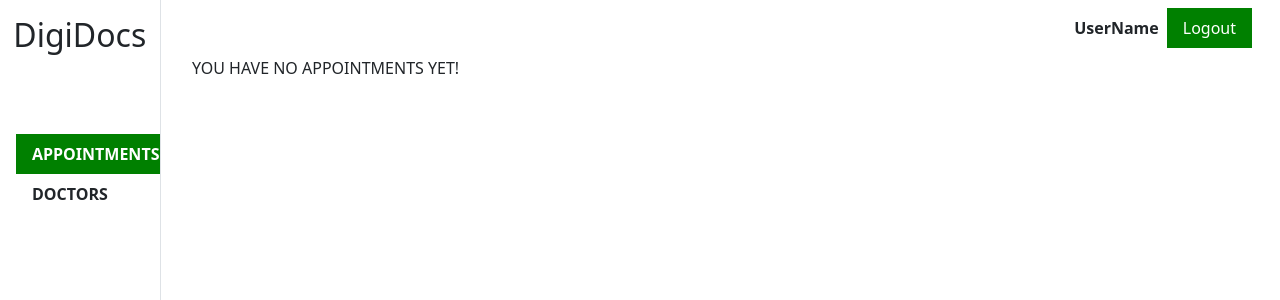
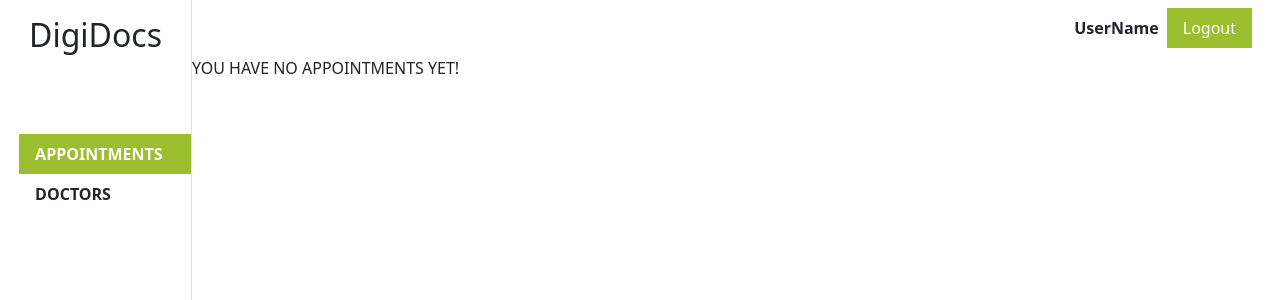
Before and after one commit to Moreneecoder/digidocs-client, a React (Create React App) app: page / in a window 1280 px wide. Shown: the top 300 px of the page. Built offline with nearby package versions, Linux system fonts and the light colour scheme; no server answers; sample sign-in values are in the browser's storage.

Commit message:
Improve colors for app

```diff
--- a/src/containers/Appointments.js
+++ b/src/containers/Appointments.js
@@ -22,7 +22,7 @@ const Appointments = () => {
       return (
         <div className="Appointments">
           <div className="col-12 col-md-6 mx-auto text-center mt-5 py-4">
-            <h2>Your Appointments</h2>
+            <h2>YOUR APPOINTMENTS</h2>
             <span className="text-muted">A list of your medical appointments</span>
             <div className="dotted-border col-3 mx-auto pt-4" />
           </div>
@@ -47,8 +47,8 @@ const Appointments = () => {
                     {idx}
                     .
                   </span>
-                  <span><Link className="text-decoration-none" to={`/appointments/${data.appointment.id}`} state={{ id: data.appointment.id }}>{data.appointment.title}</Link></span>
-                  <span><Link className="text-decoration-none" to={`/doctors/${data.doctor.id}`} state={{ id: data.doctor.id }}>{data.doctor.name}</Link></span>
+                  <span><Link className="app-link text-decoration-none main-text-color" to={`/appointments/${data.appointment.id}`} state={{ id: data.appointment.id }}>{data.appointment.title}</Link></span>
+                  <span><Link className="app-link text-decoration-none main-text-color" to={`/doctors/${data.doctor.id}`} state={{ id: data.doctor.id }}>{data.doctor.name}</Link></span>
                   <span>{data.appointment.time}</span>
                   <span>{data.appointment.time}</span>
                 </div>
--- a/src/containers/Doctors.js
+++ b/src/containers/Doctors.js
@@ -10,6 +10,7 @@ import BlackDoctor from '../images/black-doctor.jpeg';
 import FemaleDoctor from '../images/doctor-female.jpeg';
 import FemaleDoctor1 from '../images/doctor-female-1.jpeg';
 import MaleDoctor from '../images/doctor-male.jpeg';
+import '../styles/Doctor.css';
 
 const Doctors = () => {
 //   const navigate = useNavigate();
@@ -64,7 +65,7 @@ const Doctors = () => {
 
                     <div className="mt-2">
                       <button type="button" onClick={() => setDoc({ ...doctor, image: docImg })} className="btn main-bg-color text-white me-2" data-bs-toggle="modal" data-bs-target="#AppointmentModal">Book Appointment</button>
-                      <Link className="btn btn-primary" to={`/doctors/${doctor.id}`} state={{ id: doctor.id }}>View Doctor</Link>
+                      <Link className="view-doc-btn btn" to={`/doctors/${doctor.id}`} state={{ id: doctor.id }}>View Doctor</Link>
                     </div>
                   </div>
                   <AppointmentModal doctor={doc} />
--- a/src/index.css
+++ b/src/index.css
@@ -1,5 +1,9 @@
 .main-bg-color {
-  background-color: green;
+  background-color: #9bbf2e;
+}
+
+.main-text-color {
+  color: #769422;
 }
 
 .dotted-border {
--- a/src/styles/App.css
+++ b/src/styles/App.css
@@ -1,4 +1,3 @@
 .RestOfApp {
   flex-basis: 85%;
-  margin-left: 15%;
 }
--- a/src/styles/Appointments.css
+++ b/src/styles/Appointments.css
@@ -6,3 +6,7 @@
 .appointment-items span {
   flex: 1;
 }
+
+.app-link:hover {
+  color: #9bbf2e;
+}
--- /dev/null
+++ b/src/styles/Doctor.css
@@ -0,0 +1,3 @@
+.view-doc-btn {
+  border: 1px solid #9bbf2e;
+}
--- a/src/styles/SideNav.css
+++ b/src/styles/SideNav.css
@@ -1,6 +1,6 @@
 .SideNav {
   flex-basis: 15%;
-  position: fixed;
+  position: sticky;
 }
 
 .side-nav-links {
```
